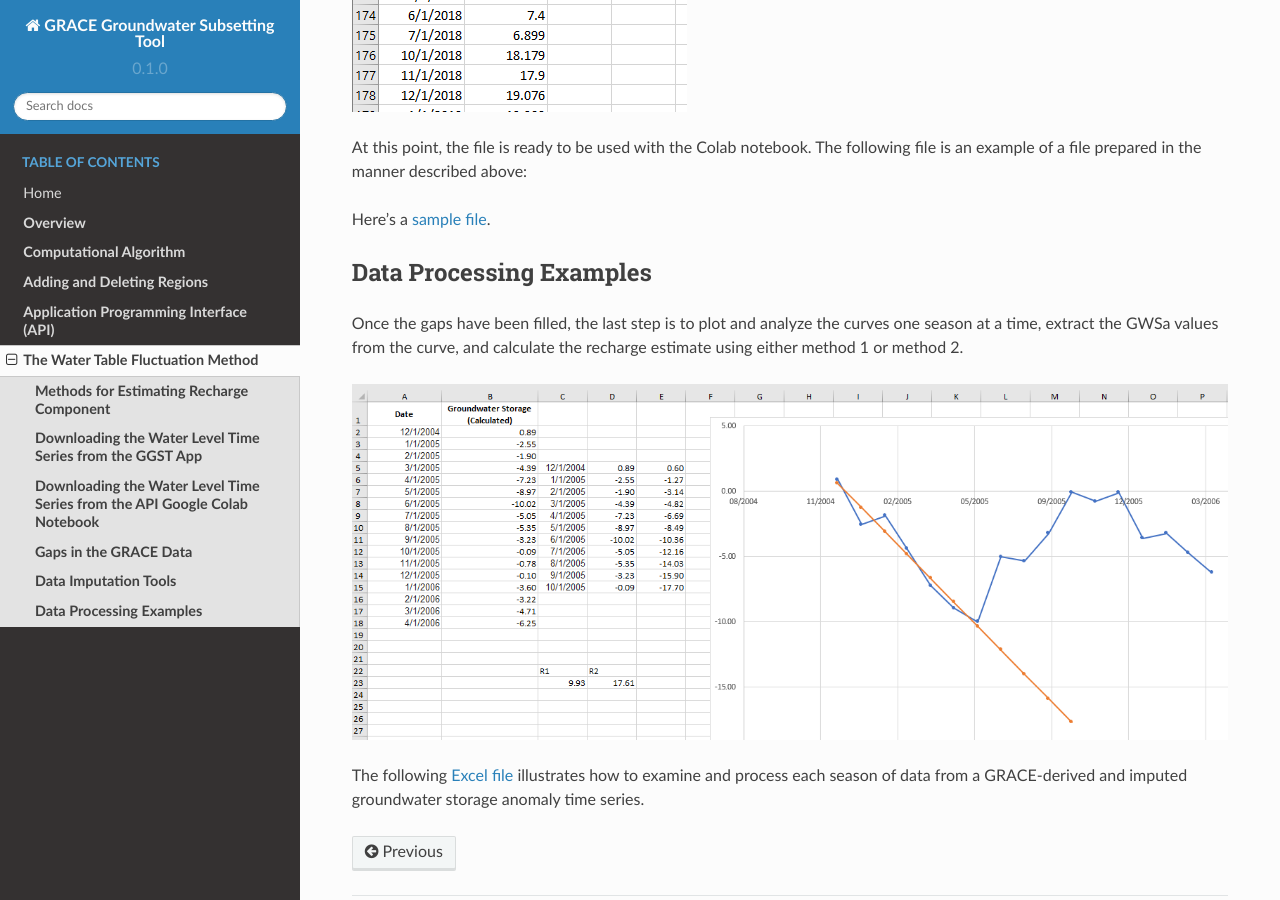
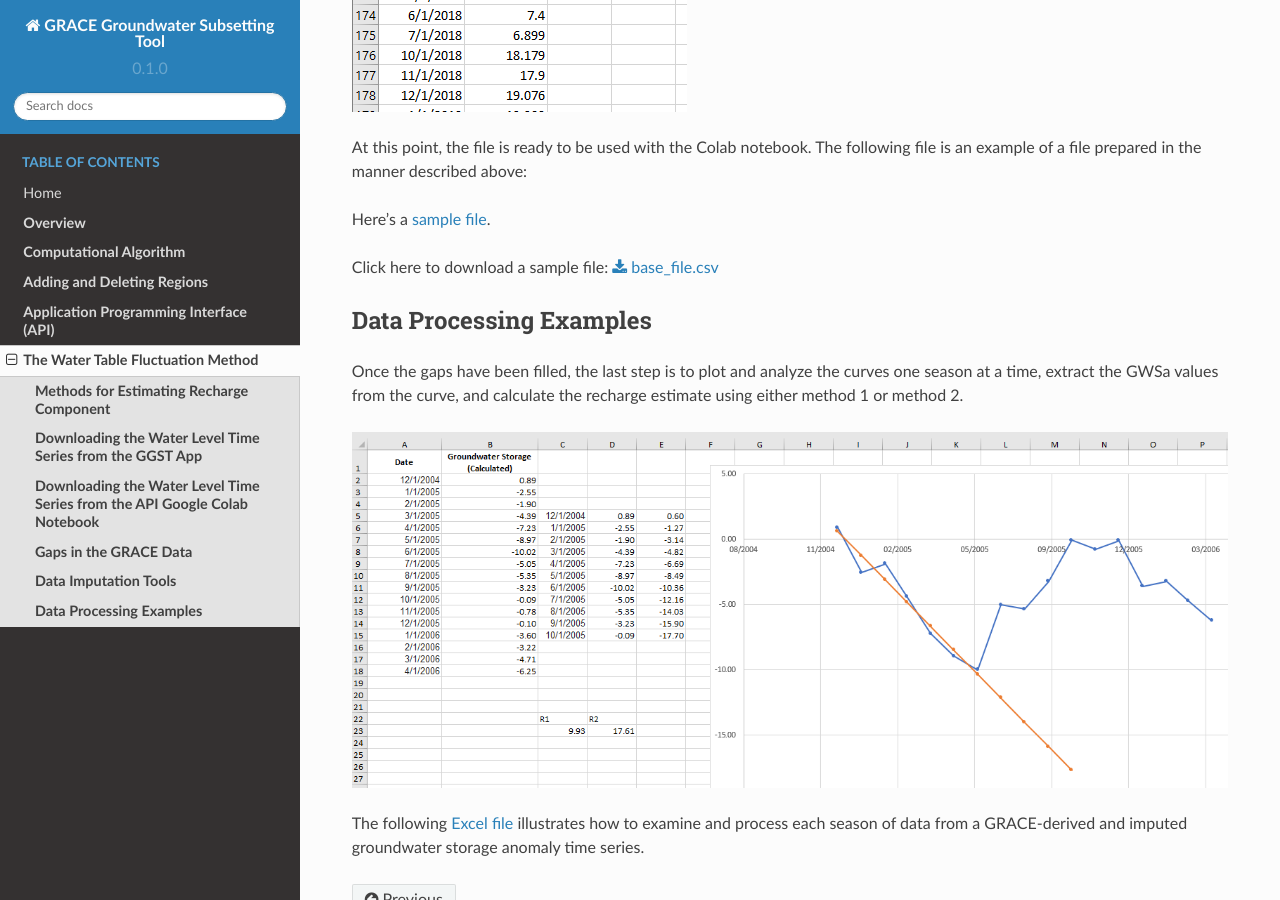
Before and after one commit to BYU-Hydroinformatics/ggst, a Sphinx documentation site: the page built from docs/source/wtf.rst, in a window 1280 px wide and 900 px high, scrolled down 9069 px. Built offline with Sphinx 7.4.7 and the Read the Docs theme 2.0.0, drawn with Linux system fonts in a browser that asks for light colours.

Commit message:
Update wtf.rst
testing download link

```diff
--- a/docs/source/wtf.rst
+++ b/docs/source/wtf.rst
@@ -115,6 +115,9 @@ At this point, the file is ready to be used with the Colab notebook. The followi
 
 Here's a `sample file  <https://github.com/BYU-Hydroinformatics/ggst/blob/main/docs/source/wtf_files/base_file.csv>`_.
 
+Click here to download a sample file:
+:download:`base_file.csv </wtf_files/base_file.csv>`
+
 **Data Processing Examples**
 ------------
 Once the gaps have been filled, the last step is to plot and analyze the curves one season at a time, extract the GWSa values from the curve, and calculate the recharge estimate using either method 1 or method 2.
```
